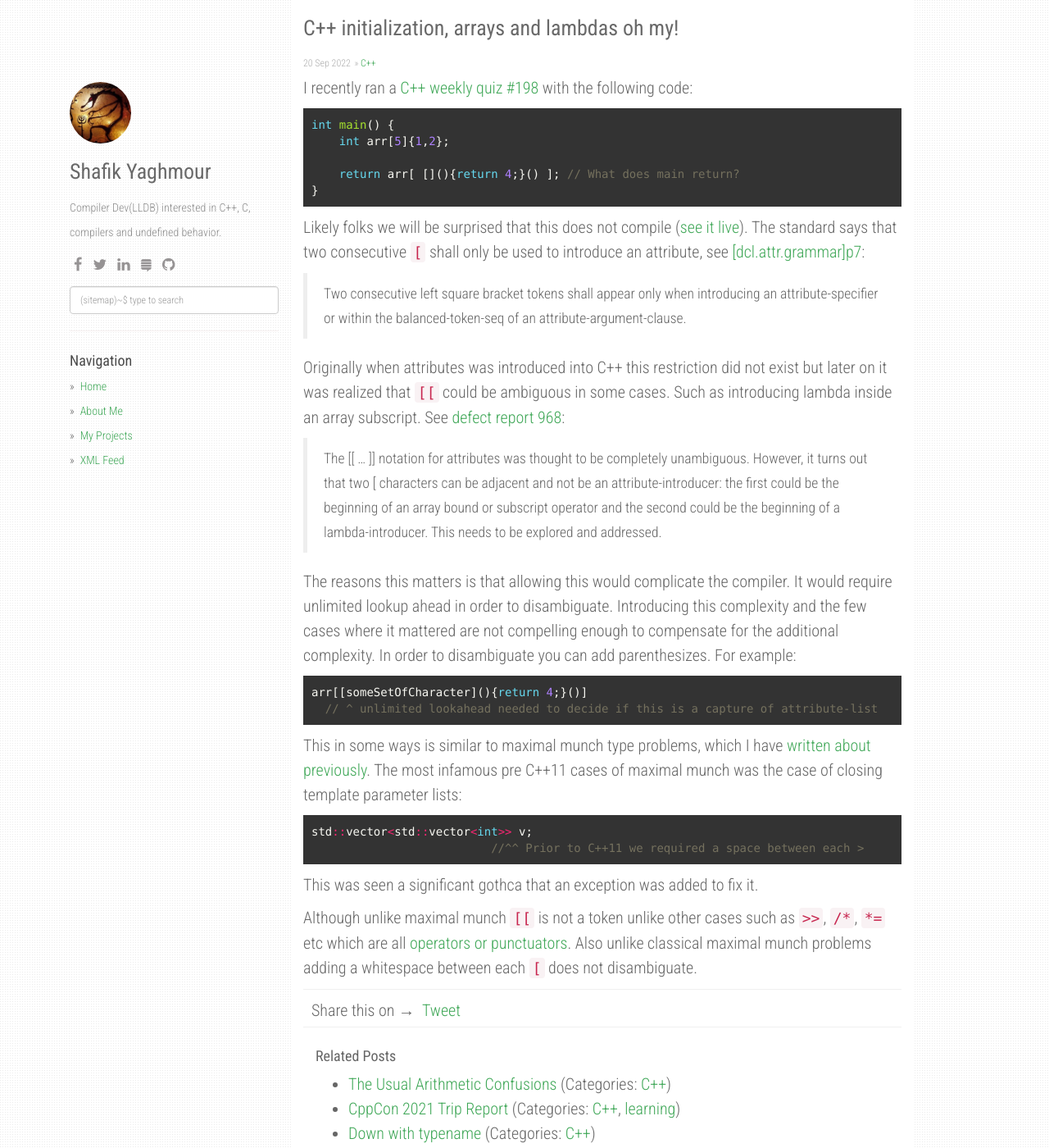
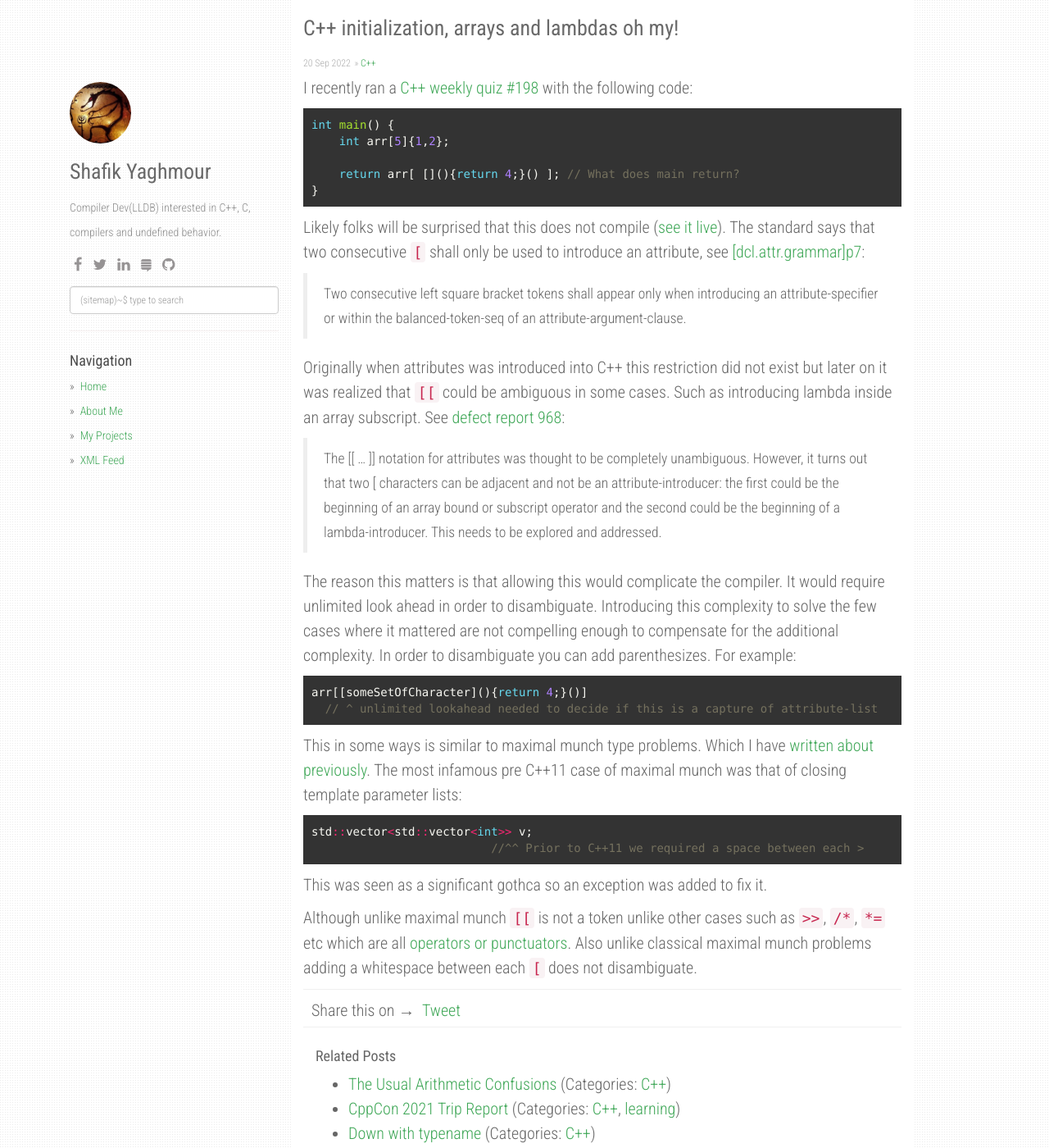
Before and after one commit to shafik/shafik.github.io, a Jekyll site: the page built from _posts/2022-09-20-init-lambdas-array-ohmy.md, in a window 1280 px wide and 1400 px high. Shown: the whole window at 82% size. Built offline with Jekyll 4.4.1, drawn with Linux system fonts in a browser that asks for light colours; nearby versions of some CDN libraries; comment, search, counter and statistics services are not loaded.

Commit message:
Fix grammar and typos

````diff
--- a/_posts/2022-09-20-init-lambdas-array-ohmy.md
+++ b/_posts/2022-09-20-init-lambdas-array-ohmy.md
@@ -14,7 +14,7 @@ int main() {
 }
 ```
 
-Likely folks we will be surprised that this does not compile ([see it live](https://godbolt.org/z/95j8EW7dq)). The standard says
+Likely folks will be surprised that this does not compile ([see it live](https://godbolt.org/z/95j8EW7dq)). The standard says
 that two consecutive `[` shall only be used to introduce an attribute, see [\[dcl.attr.grammar\]p7](https://eel.is/c++draft/dcl.attr.grammar#7):
 
 > Two consecutive left square bracket tokens shall appear only when introducing an attribute-specifier or within the balanced-token-seq of an attribute-argument-clause.
@@ -27,8 +27,8 @@ two [ characters can be adjacent and not be an attribute-introducer: the first c
 array bound or subscript operator and the second could be the beginning of a lambda-introducer. This needs to
 be explored and addressed.
 
-The reasons this matters is that allowing this would complicate the compiler. It would require unlimited lookup ahead in order
-to disambiguate. Introducing this complexity and the few cases where it mattered are not compelling enough to compensate for
+The reason this matters is that allowing this would complicate the compiler. It would require unlimited look ahead in order
+to disambiguate. Introducing this complexity to solve the few cases where it mattered are not compelling enough to compensate for
 the additional complexity. In order to disambiguate you can add parenthesizes. For example:
 
 ```cpp
@@ -36,15 +36,15 @@
   // ^ unlimited lookahead needed to decide if this is a capture of attribute-list
 ```
 
-This in some ways is similar to maximal munch type problems, which I have [written about previously](https://shafik.github.io/c++/maximal%20munch/2020/12/28/maximal_munch_and_cpp.html).
-The most infamous pre C++11 cases of maximal munch was the case of closing template parameter lists:
+This in some ways is similar to maximal munch type problems. Which I have [written about previously](https://shafik.github.io/c++/maximal%21munch/2020/12/28/maximal_munch_and_cpp.html).
+The most infamous pre C++11 case of maximal munch was that of closing template parameter lists:
 
 ```cpp
 std::vector<std::vector<int>> v;
                           //^^ Prior to C++11 we required a space between each >
 ```
 
-This was seen a significant gothca that an exception was added to fix it.
+This was seen as a significant gothca so an exception was added to fix it.
 
 Although unlike maximal munch `[[` is not a token unlike other cases such as `>>`, `/*`, `*=` etc which are all
 [operators or punctuators](https://eel.is/c++draft/lex.operators#nt:operator-or-punctuator). Also unlike classical
````
